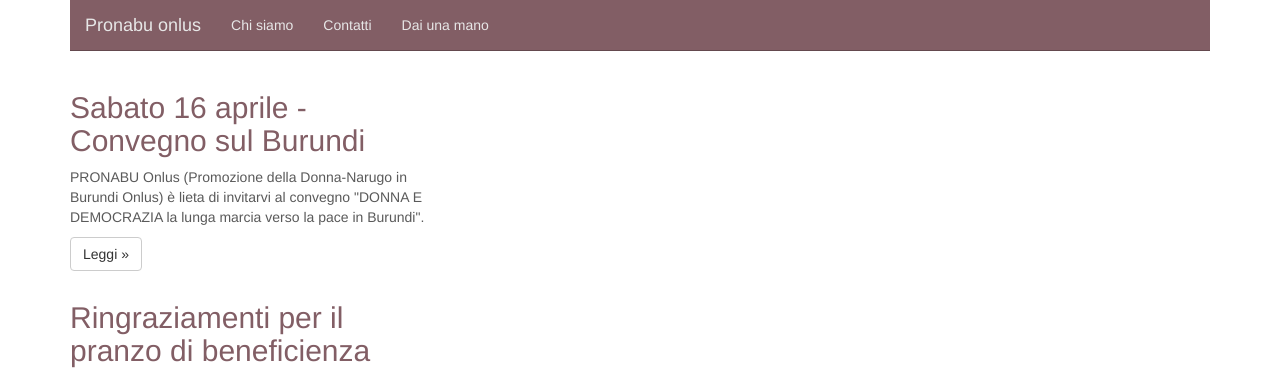
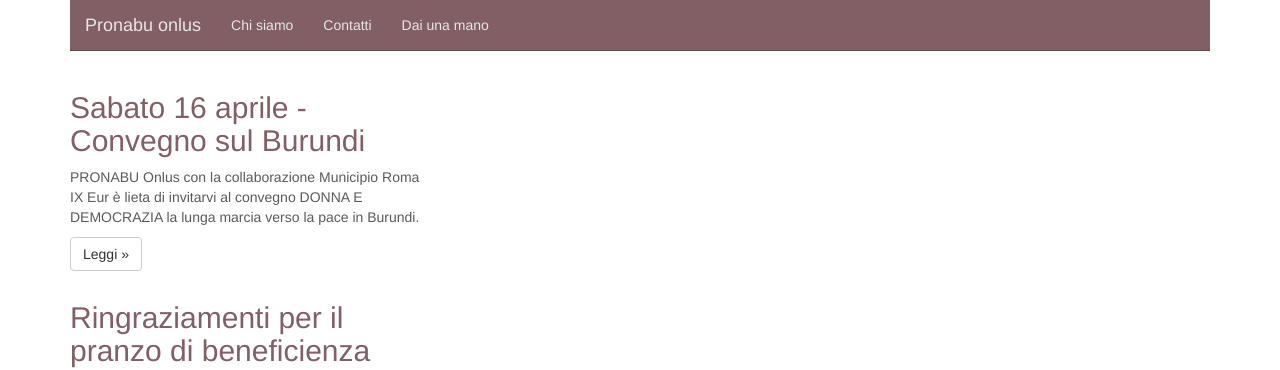
Before and after one commit to kajyr/pronabuonlus.org, a Jekyll site: the page built from articoli.html, in a window 1280 px wide. Shown: the top 370 px of the page. Built offline with Jekyll 4.4.1, drawn with Linux system fonts in a browser that asks for light colours; nearby versions of some CDN libraries; part of the change alters nothing that is shown.

```diff
--- a/_includes/head.html
+++ b/_includes/head.html
@@ -4,7 +4,7 @@
 	<meta name="viewport" content="width=device-width, initial-scale=1">
 
 	<title>{% if page.title %}{{ page.title }}{% else %}{{ site.title }}{% endif %}</title>
-	<meta name="description" content="{{ site.description }}">
+	<meta name="description" content="{% if page.summary %}{{ page.summary }}{% else %}{{ site.description }}{% endif %}">
 
 	<link rel="stylesheet" href="{{ "/css/bootstrap.css" | prepend: site.baseurl }}">
 	<link rel="stylesheet" href="{{ "/css/main.css" | prepend: site.baseurl }}">
@@ -12,9 +12,9 @@
 
 	<meta property="og:title" content="{% if page.title %}{{ page.title }}{% else %}{{ site.title }}{% endif %}"/>
 	<meta property="og:site_name" content="{{ site.title }}"/>
-	<meta property="og:image" content=""/>
+	<meta property="og:image" content="{% if page.image_slider %}{{ page.image_slider }}{% endif %}"/>
 	<meta property="og:url" content="{{ site.url }}"/>
-	<meta property="og:description" content="{{ site.description }}"/>
+	<meta property="og:description" content="{% if page.summary %}{{ page.summary }}{% else %}{{ site.description }}{% endif %}"/>
 
 	<script>
 	(function(i,s,o,g,r,a,m){i['GoogleAnalyticsObject']=r;i[r]=i[r]||function(){
--- a/_posts/2016-04-10-convegno-sul-burundi.md
+++ b/_posts/2016-04-10-convegno-sul-burundi.md
@@ -3,7 +3,7 @@ layout: post
 title:  "Sabato 16 aprile - Convegno sul Burundi"
 date:   2016-04-10 08:00:00
 permalink: /convegno-sul-burundi/
-summary: PRONABU Onlus (Promozione della Donna-Narugo in Burundi Onlus) è lieta di invitarvi al convegno "DONNA E DEMOCRAZIA la lunga marcia verso la pace in Burundi".
+summary: PRONABU Onlus con la collaborazione Municipio Roma IX Eur è lieta di invitarvi al convegno DONNA E DEMOCRAZIA la lunga marcia verso la pace in Burundi.
 image_slider: /static/convegno-sul-burundi/cover.jpg
 ---
 
```
